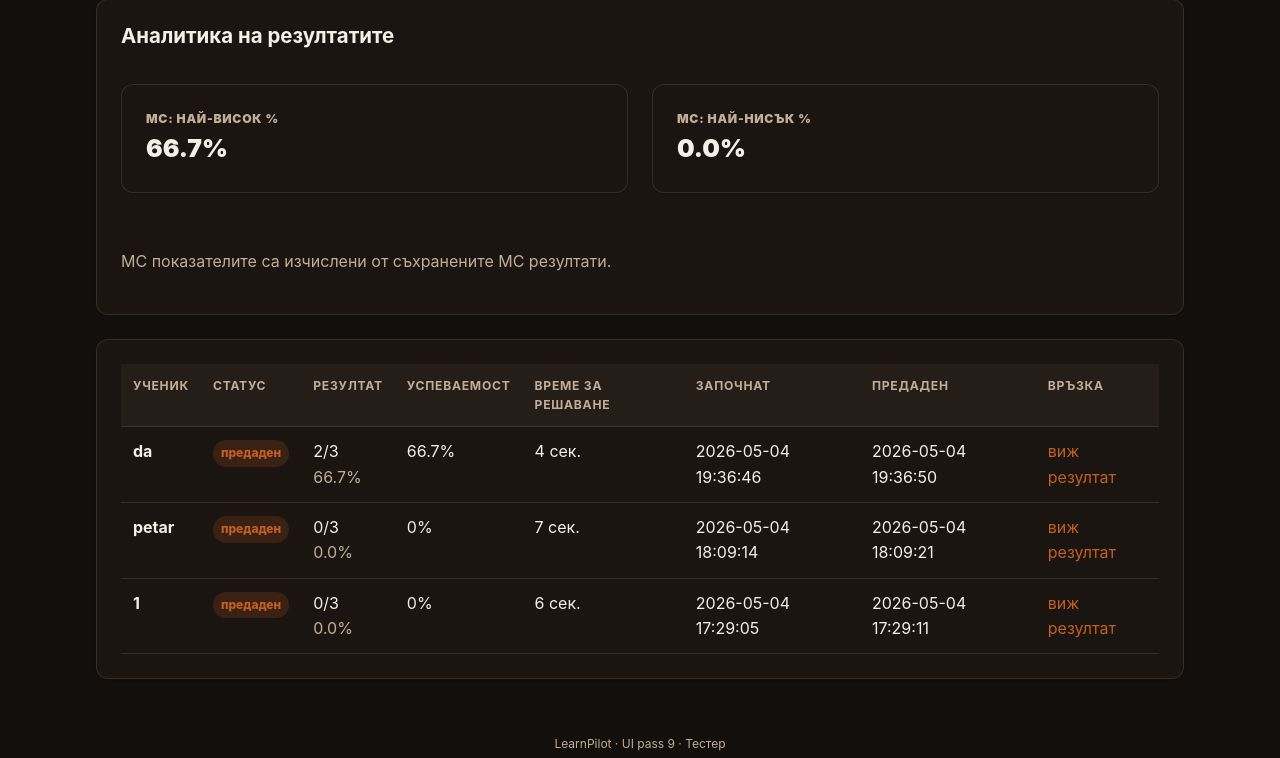
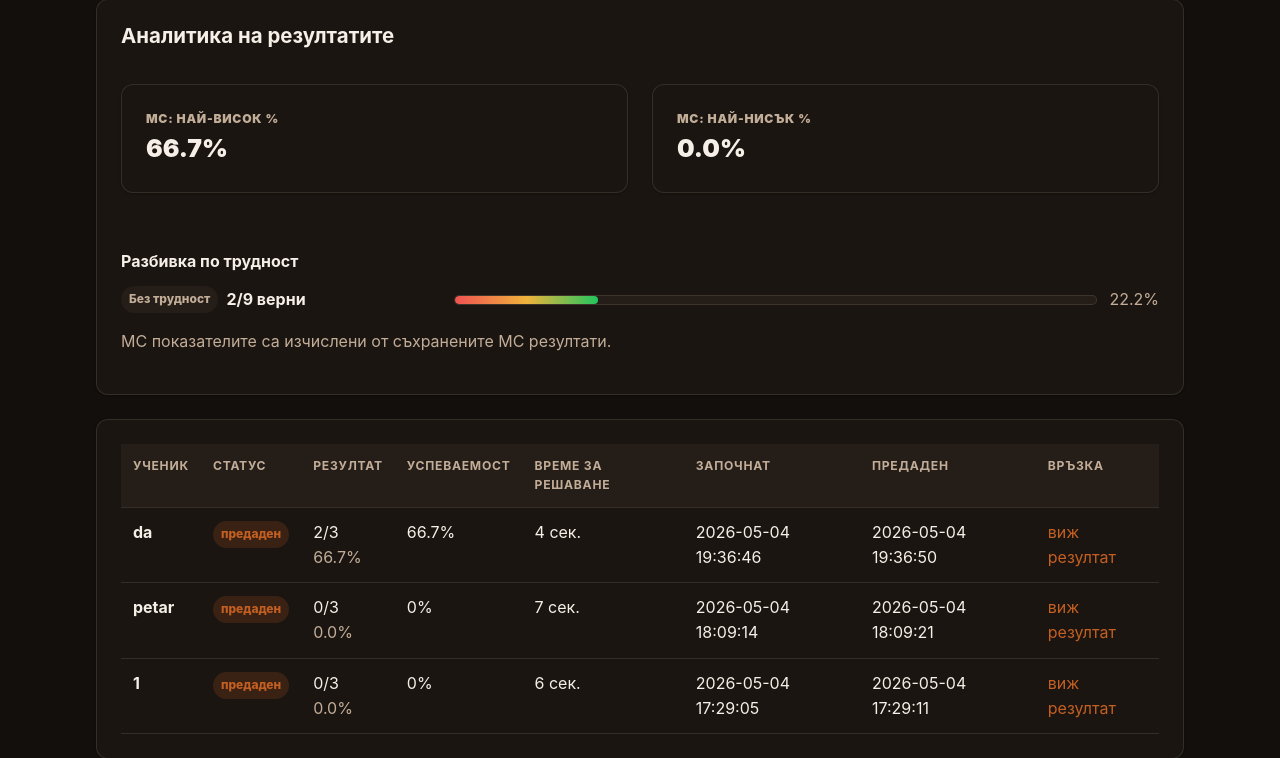
Before and after one commit to GabrielPilichev/dzi-generator, a Flask app: page /teacher/assignment/1/results in a window 1280 px wide. Shown: the part 996-1754 px from the top of the page. Run offline with Flask 3, Linux system fonts and the light colour scheme; the visitor is signed in with stand-in values (Sample User, id 1); data comes from the database, SQL or seed files in the repository; data that the repository does not hold is empty.

Commit message:
Show difficulty breakdown in results

```diff
--- a/web/app.py
+++ b/web/app.py
@@ -90,6 +90,24 @@ QUESTION_DIFFICULTY_LABELS = {
     "medium": "среден",
     "hard": "труден",
 }
+QUESTION_DIFFICULTY_BUCKETS = {
+    "1": ("very_easy", "Много лесни", "diff-easy"),
+    "2": ("easy", "Лесни", "diff-easy"),
+    "3": ("medium", "Средни", "diff-medium"),
+    "4": ("hard", "Трудни", "diff-hard"),
+    "5": ("very_hard", "Много трудни", "diff-hard"),
+    "easy": ("easy", "Лесни", "diff-easy"),
+    "medium": ("medium", "Средни", "diff-medium"),
+    "hard": ("hard", "Трудни", "diff-hard"),
+}
+QUESTION_DIFFICULTY_BUCKET_ORDER = [
+    "very_easy",
+    "easy",
+    "medium",
+    "hard",
+    "very_hard",
+    "unknown",
+]
 
 
 def question_difficulty_label(value) -> str | None:
@@ -99,6 +117,15 @@ def question_difficulty_label(value) -> str | None:
     if not key:
         return None
     return QUESTION_DIFFICULTY_LABELS.get(key)
+
+
+def question_difficulty_bucket(value) -> dict:
+    key = str(value or "").strip().lower()
+    bucket_key, label, css_class = QUESTION_DIFFICULTY_BUCKETS.get(
+        key,
+        ("unknown", "Без трудност", "diff-unknown"),
+    )
+    return {"key": bucket_key, "label": label, "class": css_class}
 
 
 def safe_redirect_target(candidate: str | None, fallback: str) -> str:
@@ -2757,6 +2784,68 @@ def quiz_success_rate_display(score_correct, score_total) -> str:
 
 def quiz_attempt_success_rate_display(attempt) -> str:
     return quiz_success_rate_display(attempt["score_correct"], attempt["score_total"])
+
+
+def quiz_difficulty_breakdown_from_rows(rows) -> list[dict]:
+    buckets: dict[str, dict] = {}
+    for row in rows:
+        bucket = question_difficulty_bucket(row.get("difficulty"))
+        key = bucket["key"]
+        if key not in buckets:
+            buckets[key] = {
+                "key": key,
+                "label": bucket["label"],
+                "class": bucket["class"],
+                "correct": 0,
+                "total": 0,
+                "percent": None,
+                "percent_display": QUIZ_SUCCESS_RATE_FALLBACK_BG,
+            }
+        buckets[key]["total"] += 1
+        if row.get("is_correct"):
+            buckets[key]["correct"] += 1
+
+    for bucket in buckets.values():
+        bucket["percent"] = quiz_success_rate_percent(bucket["correct"], bucket["total"])
+        bucket["percent_display"] = quiz_success_rate_display(bucket["correct"], bucket["total"])
+
+    return sorted(
+        buckets.values(),
+        key=lambda item: QUESTION_DIFFICULTY_BUCKET_ORDER.index(item["key"])
+        if item["key"] in QUESTION_DIFFICULTY_BUCKET_ORDER
+        else len(QUESTION_DIFFICULTY_BUCKET_ORDER),
+    )
+
+
+def quiz_difficulty_breakdown_from_questions(questions: list[dict]) -> list[dict]:
+    return quiz_difficulty_breakdown_from_rows([
+        {
+            "difficulty": q.get("difficulty"),
+            "is_correct": bool(q.get("is_correct")),
+        }
+        for q in questions
+    ])
+
+
+def quiz_teacher_difficulty_breakdown(conn, attempt_ids: list[int]) -> list[dict]:
+    if not attempt_ids:
+        return []
+
+    placeholders = ",".join("?" for _ in attempt_ids)
+    rows = conn.execute(f"""
+        SELECT q.difficulty, qa.is_correct
+        FROM quiz_answers qa
+        JOIN questions q ON q.id = qa.question_id
+        WHERE qa.attempt_id IN ({placeholders})
+        ORDER BY q.difficulty
+    """, attempt_ids).fetchall()
+    return quiz_difficulty_breakdown_from_rows([
+        {
+            "difficulty": row["difficulty"],
+            "is_correct": bool(row["is_correct"]),
+        }
+        for row in rows
+    ])
 
 
 def quiz_current_timestamp() -> _quiz_datetime:
@@ -3782,6 +3871,7 @@ def teacher_assignment_results(assignment_id):
     open_subtotals_by_attempt: dict[int, dict] = {}
     combined_scores_by_attempt: dict[int, dict] = {}
     mc_percentages: list[float] = []
+    submitted_attempt_ids: list[int] = []
     submitted_attempt_count = 0
     open_answer_attempt_count = 0
     open_answer_total = 0
@@ -3793,6 +3883,7 @@ def teacher_assignment_results(assignment_id):
         if not attempt["submitted_at"]:
             continue
         attempt_id_int = int(attempt["id"])
+        submitted_attempt_ids.append(attempt_id_int)
         submitted_attempt_count += 1
         if attempt["score_total"] is not None and int(attempt["score_total"]) > 0:
             mc_percentages.append(
@@ -3835,6 +3926,7 @@ def teacher_assignment_results(assignment_id):
         FROM quiz_attempts
         WHERE assignment_id = ?
     """, (assignment_id,)).fetchone()
+    difficulty_breakdown = quiz_teacher_difficulty_breakdown(conn, submitted_attempt_ids)
 
     conn.close()
 
@@ -3850,6 +3942,7 @@ def teacher_assignment_results(assignment_id):
         "open_answer_teacher_override_count": open_answer_teacher_override_count,
         "open_subtotal_awarded_total": round(open_subtotal_awarded_total, 2),
         "open_subtotal_possible_total": round(open_subtotal_possible_total, 2),
+        "difficulty_breakdown": difficulty_breakdown,
     }
 
     attempts = [
@@ -4409,6 +4502,7 @@ def quiz_result(attempt_id):
     renderable_question_count = len(qids)
     skipped_question_count = max(0, original_question_count - renderable_question_count)
     questions = quiz_load_result_questions(conn, attempt, qids, attempt["seed"])
+    difficulty_breakdown = quiz_difficulty_breakdown_from_questions(questions)
     open_text_answers = fetch_quiz_text_answers_for_attempt(conn, attempt_id)
     open_text_subtotal = quiz_text_answer_informational_subtotal(open_text_answers) if open_text_answers else None
     combined_score = quiz_combined_score_summary(
@@ -4427,6 +4521,7 @@ def quiz_result(attempt_id):
         questions=questions,
         time_taken=time_taken,
         success_rate=success_rate,
+        difficulty_breakdown=difficulty_breakdown,
         open_text_answers=open_text_answers,
         open_text_subtotal=open_text_subtotal,
         combined_score=combined_score,
--- a/web/static/css/ui-pass9.css
+++ b/web/static/css/ui-pass9.css
@@ -1062,6 +1062,46 @@ th {
 .result-meta {
   justify-content: center;
 }
+.difficulty-breakdown {
+  display: grid;
+  gap: var(--space-3);
+}
+.difficulty-breakdown--compact {
+  margin-top: var(--space-4);
+}
+.difficulty-breakdown--compact h3 {
+  margin: 0;
+  font-size: 1rem;
+}
+.difficulty-breakdown-grid {
+  display: grid;
+  gap: var(--space-3);
+}
+.difficulty-breakdown-row {
+  display: grid;
+  grid-template-columns: minmax(160px, 1fr) minmax(120px, 2fr) auto;
+  align-items: center;
+  gap: var(--space-3);
+}
+.difficulty-breakdown-label {
+  display: flex;
+  align-items: center;
+  gap: var(--space-2);
+  flex-wrap: wrap;
+}
+.difficulty-breakdown-bar {
+  height: 10px;
+  overflow: hidden;
+  border-radius: var(--radius-pill);
+  background: var(--color-bg-subtle);
+  border: 1px solid var(--color-border);
+}
+.difficulty-breakdown-bar span {
+  display: block;
+  height: 100%;
+  border-radius: inherit;
+  background: linear-gradient(90deg, var(--color-danger), var(--color-warning), var(--color-success));
+}
 .answer-line {
   padding: var(--space-3);
   border-radius: var(--radius-md);
@@ -1411,6 +1451,10 @@ footer {
     width: 100%;
     justify-content: space-between;
   }
+  .difficulty-breakdown-row {
+    grid-template-columns: 1fr;
+    gap: var(--space-2);
+  }
   .grade-grid,
   .cards,
   .questions-list {
--- a/web/templates/teacher_results.html
+++ b/web/templates/teacher_results.html
@@ -175,6 +175,25 @@
         </div>
       {% endif %}
     </div>
+    {% if summary.difficulty_breakdown %}
+      <div class="difficulty-breakdown difficulty-breakdown--compact">
+        <h3>Разбивка по трудност</h3>
+        <div class="difficulty-breakdown-grid">
+          {% for item in summary.difficulty_breakdown %}
+            <div class="difficulty-breakdown-row">
+              <div class="difficulty-breakdown-label">
+                <span class="badge {{ item.class }}">{{ item.label }}</span>
+                <strong>{{ item.correct }}/{{ item.total }} верни</strong>
+              </div>
+              <div class="difficulty-breakdown-bar" aria-hidden="true">
+                <span style="width: {{ item.percent or 0 }}%"></span>
+              </div>
+              <span class="muted">{{ item.percent_display }}</span>
+            </div>
+          {% endfor %}
+        </div>
+      </div>
+    {% endif %}
     <p class="muted">
       MC показателите са изчислени от съхранените MC резултати.
       {% if summary.mixed_open_enabled %}
```
Also changed, not shown: tests/test_quiz_attempt_render.py (+150 -0 lines), web/templates/quiz_result.html (+22 -0 lines).
